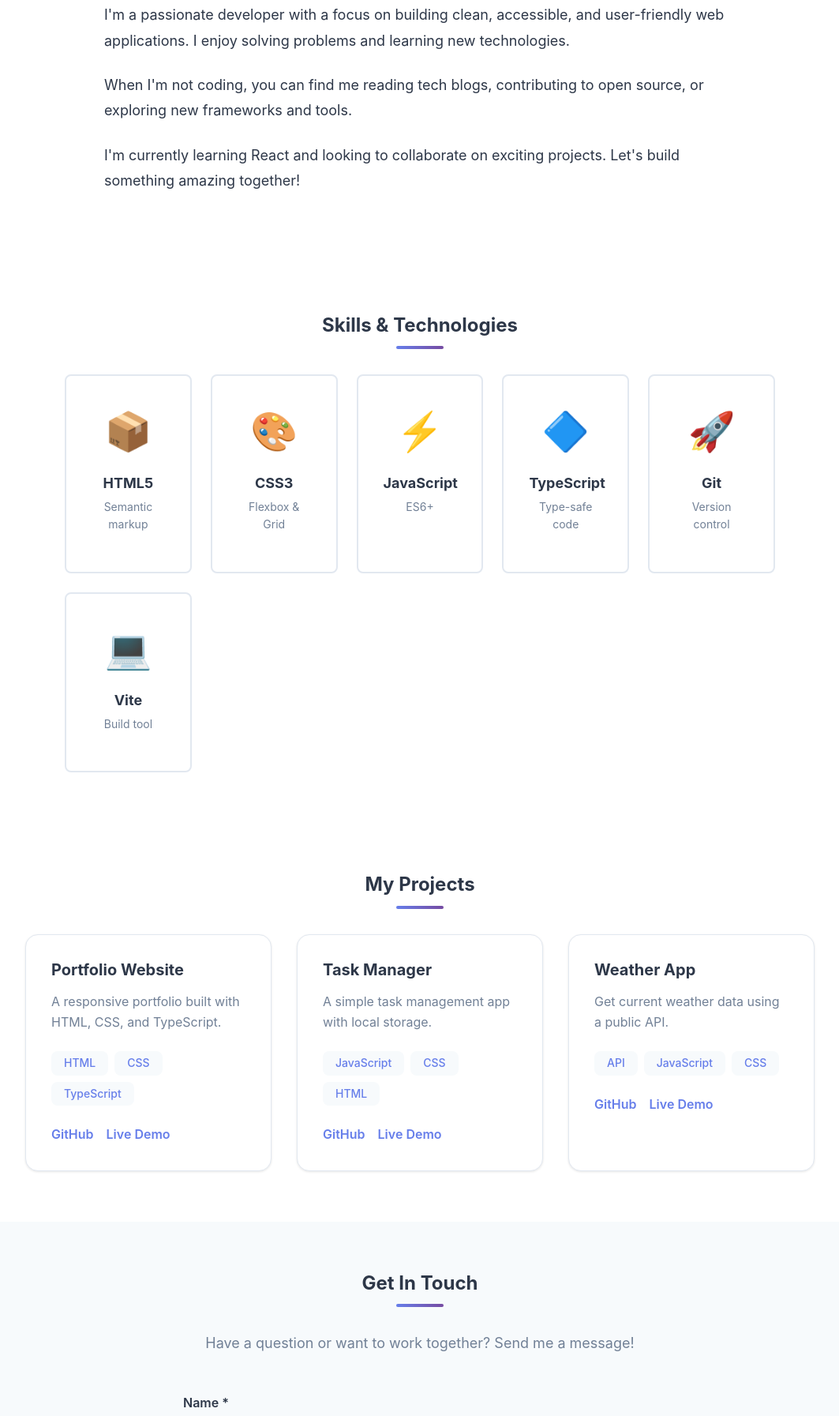
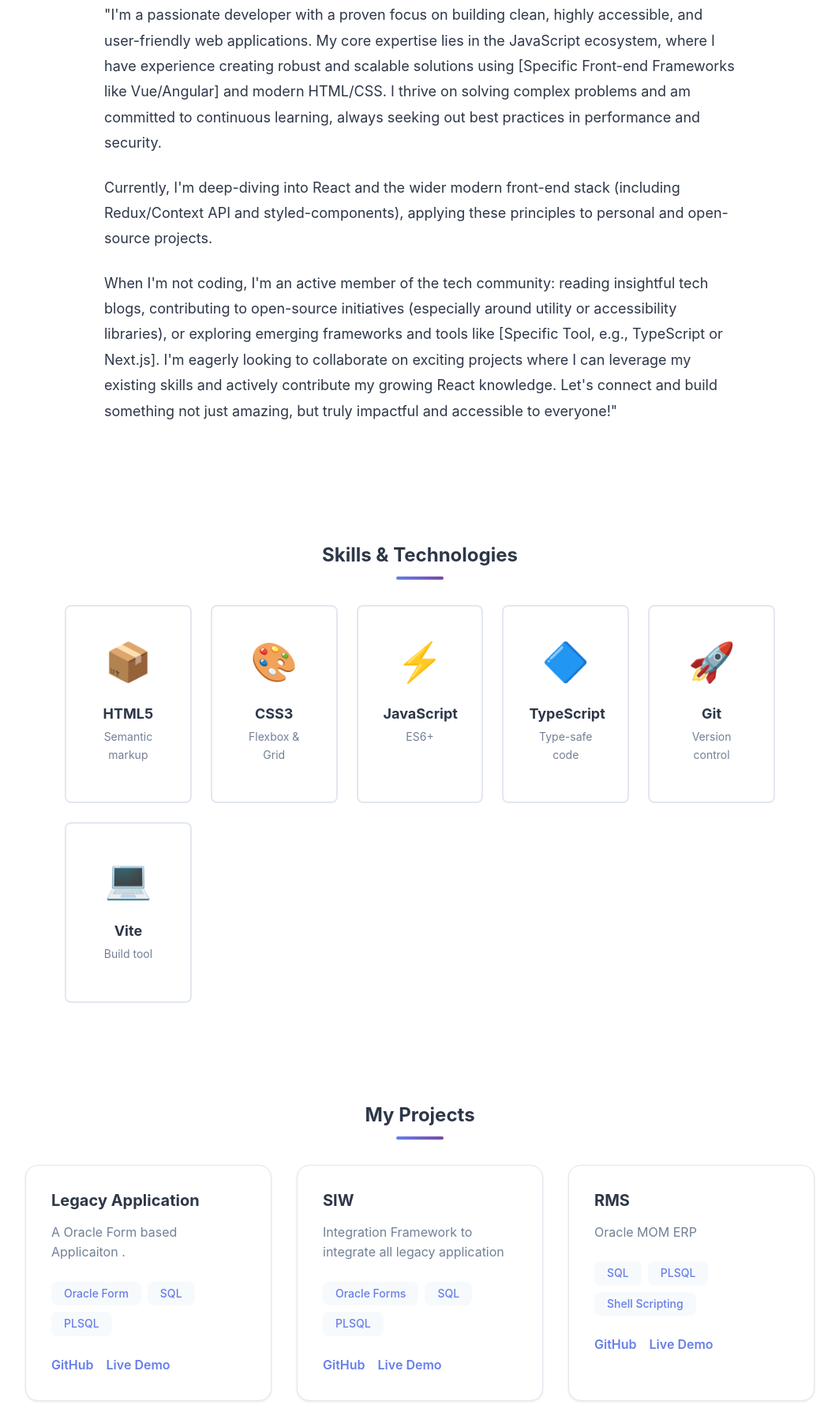
Before and after one commit to Narasimhais4u/portfolio, a website built with Vite: page index.html in a window 1280 px wide. Shown: the part 688-2481 px from the top of the page at 79% size, without its empty margins (108-1171 px from the left). Built offline with nearby package versions, Linux system fonts and the light colour scheme.

Commit message:
first build

```diff
--- a/index.html
+++ b/index.html
@@ -7,12 +7,12 @@
     <!-- TODO: Update these with your info -->
     <meta
       name="description"
-      content="Portfolio of [Your Name], Web Developer"
+      content="Portfolio of Narasimha Murthy, Web Developer"
     />
-    <meta name="author" content="Your Name" />
+    <meta name="author" content="Narasimha Murthy" />
 
     <!-- TODO: Change the title -->
-    <title>Your Name - Web Developer Portfolio</title>
+    <title>Narasimha Murthy - Web Developer Portfolio</title>
 
     <!-- Styles -->
     <link rel="stylesheet" href="/src/styles/main.css" />
@@ -53,7 +53,7 @@
       <!-- TODO: Replace with your name and title -->
       <section class="hero section">
         <div class="container">
-          <h1 class="hero-title">Hi, I'm Your Name</h1>
+          <h1 class="hero-title">Hi, I'm Narasimha Murthy</h1>
           <p class="hero-subtitle">
             Front-End Developer | JavaScript Enthusiast
           </p>
@@ -75,18 +75,16 @@
           <h2 class="section-title">About Me</h2>
           <div class="about-content">
             <p>
-              I'm a passionate developer with a focus on building clean,
-              accessible, and user-friendly web applications. I enjoy solving
-              problems and learning new technologies.
+              	"I'm a passionate developer with a proven focus on building clean, highly accessible, and user-friendly web applications. My core expertise lies in the JavaScript ecosystem, where I have experience creating robust and scalable solutions using [Specific Front-end Frameworks like Vue/Angular] and modern HTML/CSS. I thrive on solving complex problems and am committed to continuous learning, always seeking out best practices in performance and security.
             </p>
             <p>
-              When I'm not coding, you can find me reading tech blogs,
-              contributing to open source, or exploring new frameworks and
-              tools.
+              Currently, I'm deep-diving into React and the wider modern front-end stack (including Redux/Context API and styled-components), applying these principles to personal and open-source projects.
             </p>
             <p>
-              I'm currently learning React and looking to collaborate on
-              exciting projects. Let's build something amazing together!
+             When I'm not coding, I'm an active member of the tech community: reading insightful tech blogs, contributing to open-source initiatives (especially around utility or accessibility libraries), or exploring emerging frameworks and tools like [Specific Tool, e.g., TypeScript or Next.js].
+
+             I'm eagerly looking to collaborate on exciting projects where I can leverage my existing skills and actively contribute my growing React knowledge. Let's connect and build something not just amazing, but truly impactful and accessible to everyone!"
+
             </p>
           </div>
         </div>
@@ -140,14 +138,14 @@
           <div class="projects-grid">
             <article class="project-card">
               <div class="project-content">
-                <h3>Portfolio Website</h3>
+                <h3>Legacy Application</h3>
                 <p>
-                  A responsive portfolio built with HTML, CSS, and TypeScript.
+                  A Oracle Form based Applicaiton .
                 </p>
                 <div class="project-tags">
-                  <span class="tag">HTML</span>
-                  <span class="tag">CSS</span>
-                  <span class="tag">TypeScript</span>
+                  <span class="tag">Oracle Form</span>
+                  <span class="tag">SQL</span>
+                  <span class="tag">PLSQL</span>
                 </div>
                 <div class="project-links">
                   <a href="#" class="project-link">GitHub</a>
@@ -158,12 +156,12 @@
 
             <article class="project-card">
               <div class="project-content">
-                <h3>Task Manager</h3>
-                <p>A simple task management app with local storage.</p>
+                <h3>SIW</h3>
+                <p>Integration Framework to integrate all legacy application</p>
                 <div class="project-tags">
-                  <span class="tag">JavaScript</span>
-                  <span class="tag">CSS</span>
-                  <span class="tag">HTML</span>
+                  <span class="tag">Oracle Forms</span>
+                  <span class="tag">SQL</span>
+                  <span class="tag">PLSQL</span>
                 </div>
                 <div class="project-links">
                   <a href="#" class="project-link">GitHub</a>
@@ -174,12 +172,12 @@
 
             <article class="project-card">
               <div class="project-content">
-                <h3>Weather App</h3>
-                <p>Get current weather data using a public API.</p>
+                <h3>RMS</h3>
+                <p> Oracle MOM ERP</p>
                 <div class="project-tags">
-                  <span class="tag">API</span>
-                  <span class="tag">JavaScript</span>
-                  <span class="tag">CSS</span>
+                  <span class="tag">SQL</span>
+                  <span class="tag">PLSQL</span>
+                  <span class="tag">Shell Scripting</span>
                 </div>
                 <div class="project-links">
                   <a href="#" class="project-link">GitHub</a>
@@ -245,7 +243,7 @@
     <!-- TODO: Update with your social links -->
     <footer class="footer">
       <div class="container">
-        <p>&copy; 2024 Your Name. Built with HTML, CSS, and TypeScript.</p>
+        <p>&copy; 2024 Narasimha Murthy. Built with HTML, CSS, and TypeScript.</p>
         <div class="footer-links">
           <a href="https://github.com/yourusername" target="_blank">GitHub</a>
           <a href="https://linkedin.com/in/yourusername" target="_blank"
--- a/src/styles/main.css
+++ b/src/styles/main.css
@@ -150,6 +150,8 @@ img {
   :root {
     --font-size-3xl: 2.5rem;
     --font-size-4xl: 3rem;
+     --color-primary: #667eea; /* Try: #3b82f6, #8b5cf6, #10b981 */
+     --color-secondary: #764ba2; /* Try: #6366f1, #a855f7, #059669 */
   }
 
   .container {
@@ -166,5 +168,7 @@ img {
   :root {
     --font-size-3xl: 3rem;
     --font-size-4xl: 3.5rem;
+    --color-primary: #667eea; /* Try: #3b82f6, #8b5cf6, #10b981 */
+    --color-secondary: #764ba2; /* Try: #6366f1, #a855f7, #059669 */
   }
 }
```
